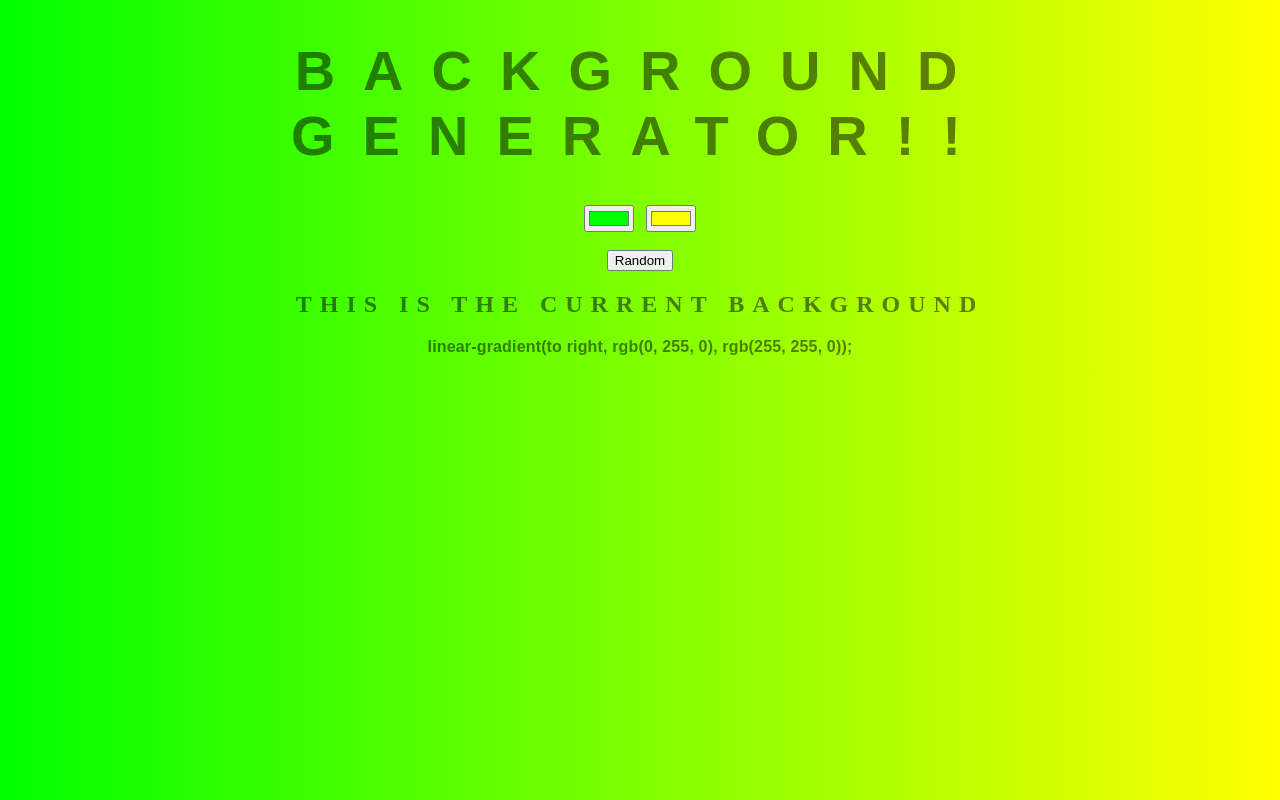
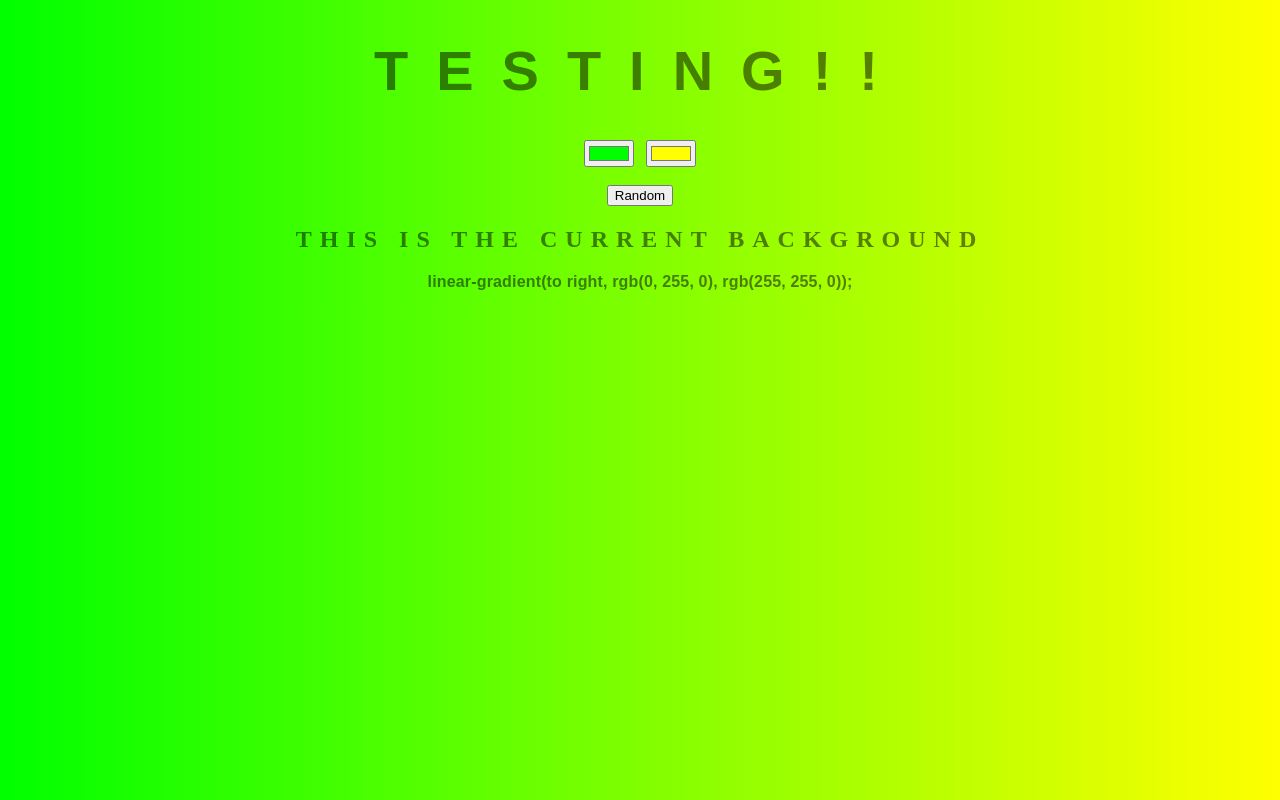
Before and after one commit to jacobgirsky/background-generator, a plain HTML site: page index.html in a window 1280 px wide. Drawn offline with Linux system fonts and the light colour scheme.

Commit message:
Update index.html

```diff
--- a/index.html
+++ b/index.html
@@ -7,7 +7,7 @@
 </head>
 
 <body id="gradient">
-    <h1>Background Generator!!</h1>
+    <h1>Testing!!</h1>
     <input class="color1" type="color" name="color1" value="#00ff00">
     <input class="color2" type="color" name="color2" value="#ffff00"><br><br>
     <button id="random">Random</button>
```
